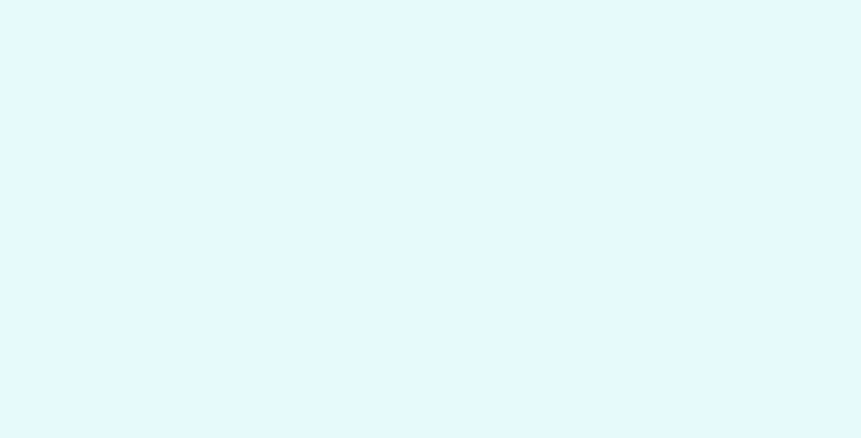
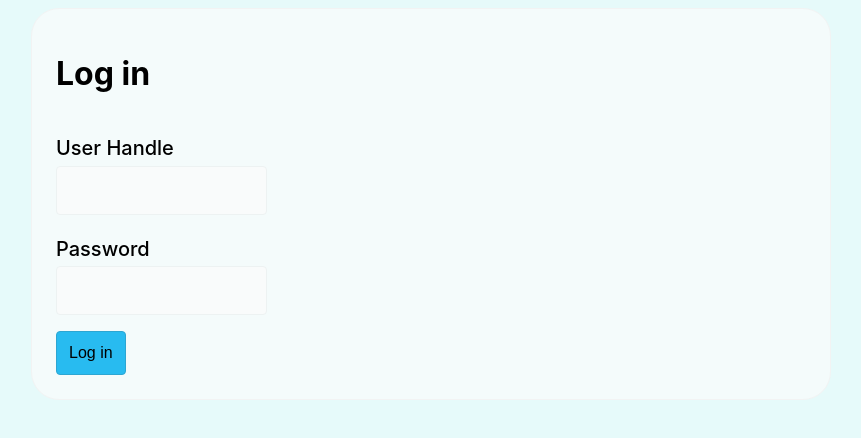
Before and after one commit to Finnick4/gallfeder-forms, a React (Vite) app in the folder web/: page /login in a window 1280 px wide. Before the commit this address had no page. Shown: the top 438 px of the page, without its empty margins (209-1070 px from the left). Built offline with nearby package versions, Linux system fonts and the light colour scheme.

Commit message:
Add login page

```diff
--- a/web/src/App.tsx
+++ b/web/src/App.tsx
@@ -1,11 +1,13 @@
 import {BrowserRouter, Route, Routes} from "react-router-dom";
 import ResponsePage from "./pages/response/ResponsePage.tsx";
 import EditFormPage from "./pages/response/EditFormPage.tsx";
+import LoginPage from "./pages/LoginPage.tsx";
 
 function App() {
     return (
         <BrowserRouter>
             <Routes>
+                <Route path="/login" element={<LoginPage></LoginPage>}></Route>
                 <Route path="/form/:formID/respond" element={<ResponsePage></ResponsePage>}></Route>
                 <Route path="/form/:formID/edit" element={<EditFormPage></EditFormPage>}></Route>
             </Routes>
--- a/web/src/components/questions/ChoiceQuestion.tsx
+++ b/web/src/components/questions/ChoiceQuestion.tsx
@@ -94,7 +94,7 @@ export const ChoiceQuestion = ({question, respondableSettings, editableSettings}
             ref={elem}
         >
             <input
-                className="edit-question-text edit"
+                className="edit-question-text usable"
                 type="text"
                 defaultValue={q.meta.question}
                 onBlur={e => callEditOnQuestionText(q.meta.question, e.target.value)}
@@ -111,7 +111,7 @@ export const ChoiceQuestion = ({question, respondableSettings, editableSettings}
                                onChange={() => callUpdateWithOption(opt)}
                         />
                         <input
-                            className="edit-label-text edit"
+                            className="edit-label-text usable"
                             type="text"
                             defaultValue={opt.text}
                             onBlur={e => callEditOnLabelText(opt, {text: e.target.value})}
--- /dev/null
+++ b/web/src/pages/LoginPage.tsx
@@ -0,0 +1,84 @@
+import {useRef} from "react";
+
+
+export const LoginPage = () => {
+    const handleRef = useRef<HTMLInputElement>(null);
+    const passwordRef = useRef<HTMLInputElement>(null);
+    const btnRef = useRef<HTMLButtonElement>(null);
+
+    const tryLogIn = () => {
+        if (handleRef.current == null || passwordRef.current == null || btnRef.current == null) {
+            return
+        }
+        console.log("Trying to log in!");
+        handleRef.current.classList.add("disabled");
+        passwordRef.current.classList.add("disabled");
+        btnRef.current.classList.add("disabled");
+
+        fetch(`http://localhost:8080/api/sessions`, {
+            method: "POST",
+            body: JSON.stringify({
+                "handle": handleRef.current.value,
+                "password": passwordRef.current.value
+            })
+        })
+            .then(r => {
+                if (r.status != 200) {
+                    console.log(r);
+                    return null;
+                }
+                console.log("logged in!");
+                if (handleRef.current != null && passwordRef.current != null && btnRef.current != null) {
+                    handleRef.current.classList.remove("disabled");
+                    passwordRef.current.classList.remove("disabled");
+                    btnRef.current.classList.remove("disabled");
+                }
+
+                return r.json();
+            });
+
+    }
+
+    return (
+        <div className="page login">
+            <div className="section">
+                <h1>Log in</h1>
+                <label>
+                    <h2>User Handle</h2>
+                    <input
+                        type="text"
+                        className="handle usable"
+                        ref={handleRef}
+                        onKeyUp={e => {
+                            if (e.key == "Enter") {
+                                tryLogIn();
+                            }
+                        }}
+                    />
+                </label>
+                <label>
+                    <h2>Password</h2>
+                    <input
+                        type="password"
+                        className="password usable"
+                        ref={passwordRef}
+                        onKeyUp={e => {
+                            if (e.key == "Enter") {
+                                tryLogIn();
+                            }
+                        }}
+                    />
+                </label>
+                <div>
+                    <button
+                        className="primary"
+                        ref={btnRef}
+                        onClick={tryLogIn}
+                    >Log in</button>
+                </div>
+            </div>
+        </div>
+    );
+}
+
+export default LoginPage
--- a/web/src/pages/response/EditFormPage.tsx
+++ b/web/src/pages/response/EditFormPage.tsx
@@ -158,7 +158,7 @@ export const EditFormPage = () => {
             <div className="form-response-head section">
                 <input
                     type="text"
-                    className="edit edit-title"
+                    className="usable edit-title"
                     defaultValue={formVers.changed.title}
                     ref={titleEdit}
                     onFocus={() => setFocussed("")}
--- a/web/src/style.css
+++ b/web/src/style.css
@@ -61,7 +61,8 @@ body {
     margin: 0;
 }
 
-div.page.form {
+div.page.form,
+div.page.login {
     --width: min(95vw, 50rem);
     width: var(--width);
     margin: 0 calc((100vw - var(--width)) / 2);
@@ -90,9 +91,20 @@ div.page.form {
         gap: 2rem
     }
 }
+div.page.login {
 
-div.page.form.responded {
-    background-color: red;
+    .section {
+        display: flex;
+        flex-direction: column;
+        gap: 1rem
+    }
+
+    h2 {
+        grid-column: 2;
+        font-size: 1.25rem;
+        font-weight: 500;
+        margin: calc(var(--padding-inline-input) + var(--border-width)) 0;
+    }
 }
 
 
@@ -118,7 +130,7 @@ div.question {
     }
 }
 
-input.edit,textarea {
+input.usable,textarea {
     border: var(--element-border);
     background-color: var(--element-color);
     border-radius: calc(var(--border-radius) - var(--padding-section));
@@ -127,16 +139,16 @@ input.edit,textarea {
             background-color .1s ease
 }
 
-input.edit.has-issue {
+input.usable.has-issue {
     background-color: var(--issue);
     border: var(--issue-border);
 }
 
-input.edit.has-issue:focus-visible {
+input.usable.has-issue:focus-visible {
     background-color: var(--issue-highlight);
 }
 
-input.edit.edit-title {
+input.usable.edit-title {
     font-size: 1.5rem;
     width: calc(100% - 2*var(--border-width) - 2*var(--padding-element));
 }
@@ -147,19 +159,19 @@ h1 {
 div.question.editable {
     gap: calc(0.75rem - (1.5*(var(--border-width) + var(--padding-inline-input))));
 
-    input.edit {
+    input.usable {
         padding: var(--padding-inline-input);
     }
-    input.edit.edit-question-text {
+    input.usable.edit-question-text {
         margin-bottom: .5rem;
     }
 
-    input.edit:focus-visible {
+    input.usable:focus-visible {
         outline: solid var(--accent) var(--border-width);
         background-color: var(--element-color-highlight);
     }
 
-    input.edit:disabled {
+    input.usable:disabled {
         cursor: not-allowed;
         background-color: var(--element-color-muted);
     }
```
